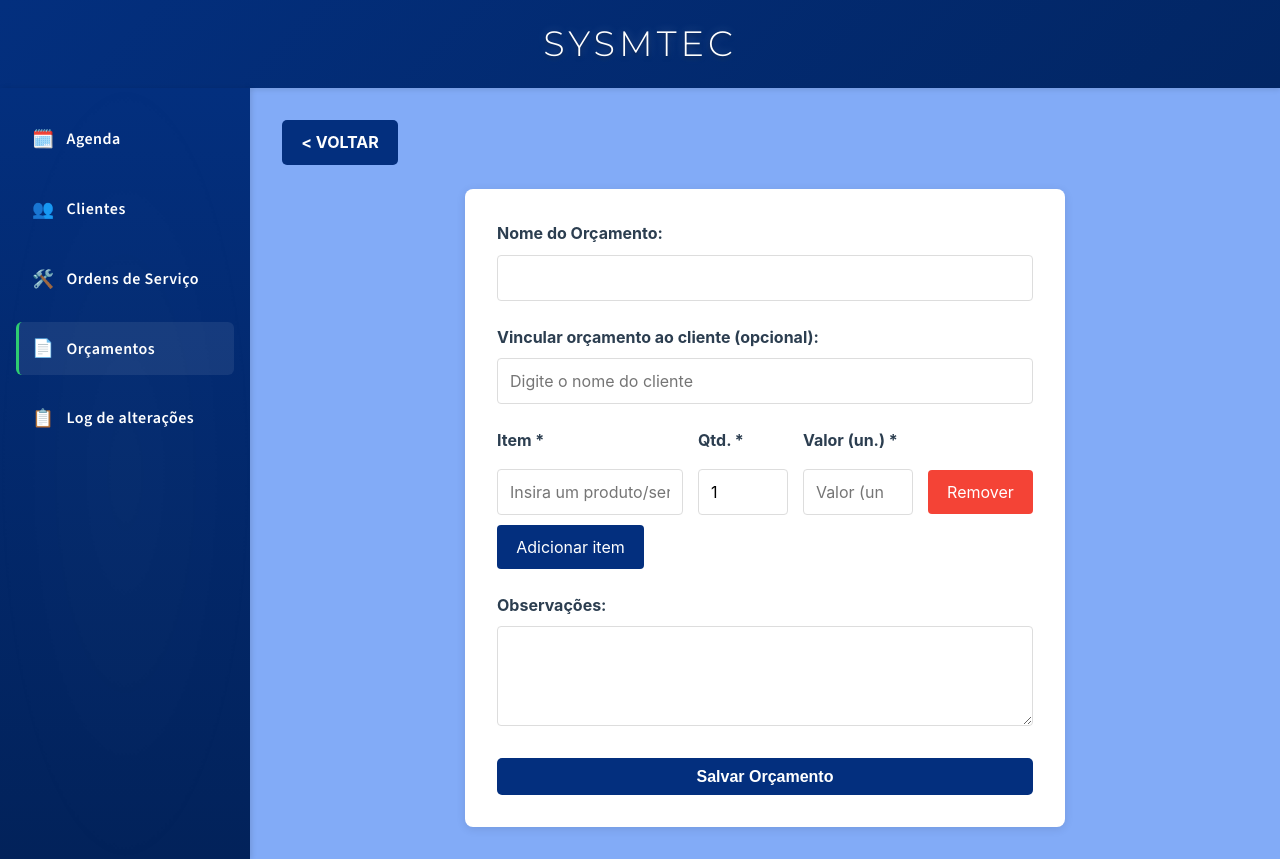
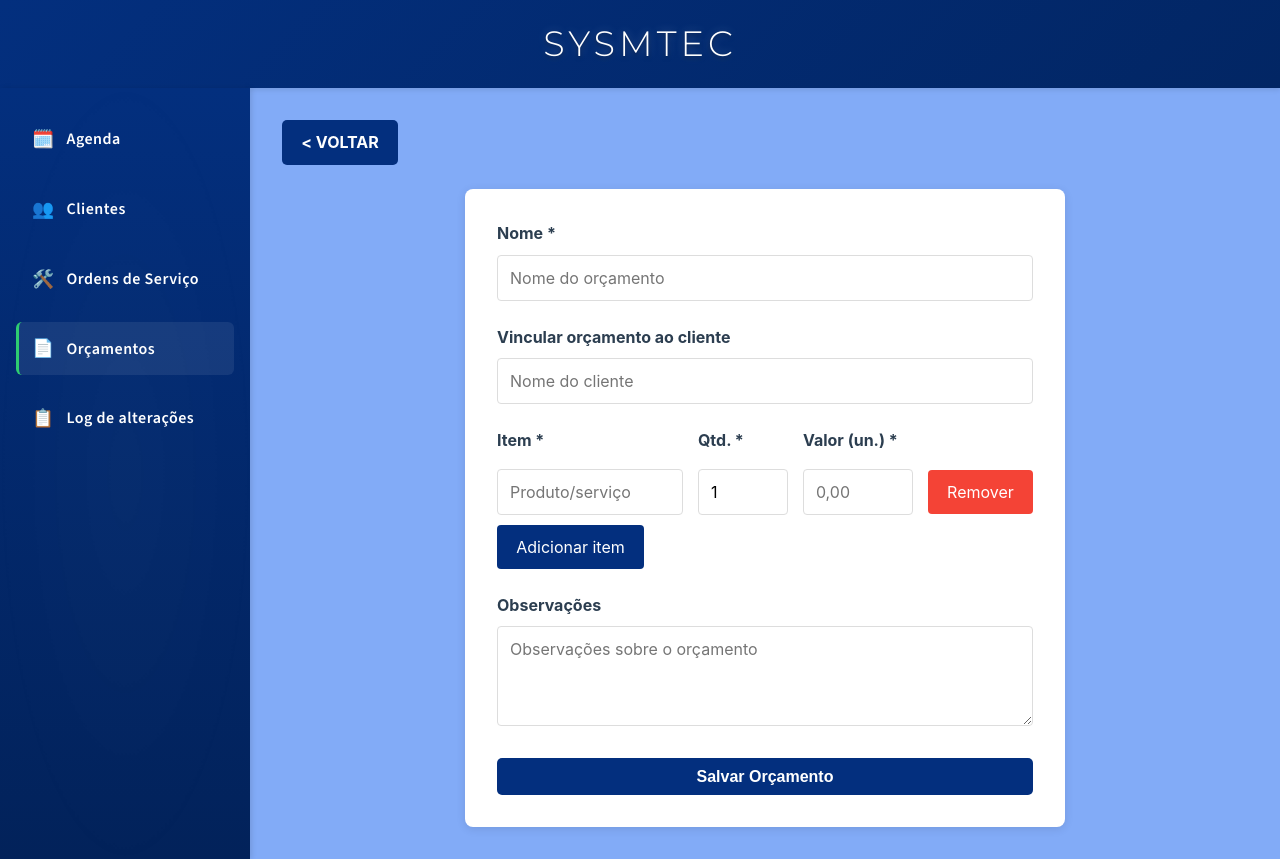
Before and after one commit to mateuseuz/sysmtec2.0, a React (Create React App) app in the folder frontend/: page /orcamentos/novo in a window 1280 px wide. Built offline with nearby package versions, Linux system fonts and the light colour scheme.

Commit message:
placeholders orçamentos

```diff
--- a/frontend/src/pages/orcamentos/CadastroOrcamento.js
+++ b/frontend/src/pages/orcamentos/CadastroOrcamento.js
@@ -109,21 +109,22 @@ const CadastroOrcamento = () => {
 
         <form onSubmit={handleSubmit} className="cliente-form">
           <div className="form-group">
-            <label>Nome do Orçamento:</label>
+            <label>Nome *</label>
             <input
               type="text"
               value={nomeOrcamento}
               onChange={e => setNomeOrcamento(e.target.value)}
+              placeholder="Nome do orçamento"
             />
           </div>
           <div className="form-group">
-            <label>Vincular orçamento ao cliente (opcional):</label>
+            <label>Vincular orçamento ao cliente</label>
             <div className="autocomplete-container">
               <input
                 type="text"
                 value={termoBusca}
                 onChange={e => setTermoBusca(e.target.value)}
-                placeholder="Digite o nome do cliente"
+                placeholder="Nome do cliente"
               />
               {sugestoes.length > 0 && (
                 <ul className="sugestoes-lista">
@@ -157,7 +158,7 @@ const CadastroOrcamento = () => {
                 <input
                   type="text"
                   name="nome"
-                  placeholder="Insira um produto/serviço"
+                  placeholder="Produto/serviço"
                   value={item.nome}
                   onChange={e => handleItemChange(index, e)}
                 />
@@ -171,7 +172,7 @@ const CadastroOrcamento = () => {
                 <input
                   type="number"
                   name="valor"
-                  placeholder="Valor (un.)"
+                  placeholder="0,00"
                   value={item.valor}
                   onChange={e => handleItemChange(index, e)}
                 />
@@ -182,10 +183,11 @@ const CadastroOrcamento = () => {
           <button type="button" onClick={handleAddItem} className="add-item-btn">Adicionar item</button>
 
           <div className="form-group">
-            <label>Observações:</label>
+            <label>Observações</label>
             <textarea
               value={observacoes}
               onChange={e => setObservacoes(e.target.value)}
+              placeholder="Observações sobre o orçamento"
             />
           </div>
 
```
